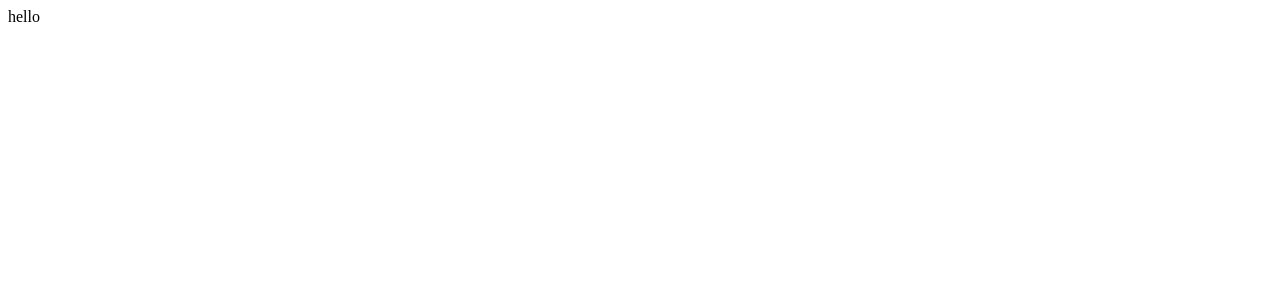
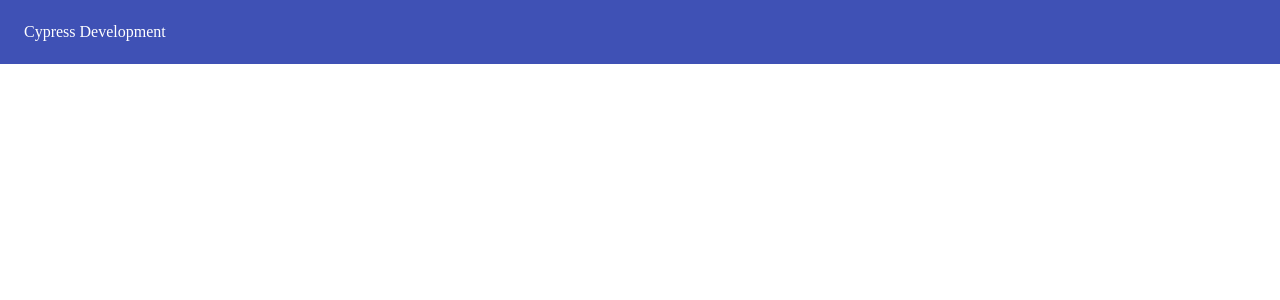
Before and after one commit to DanteCypress/Material-UI_ReactJS, a React (Create React App) app: page / in a window 1280 px wide. Shown: the top 300 px of the page. Built offline with nearby package versions, Linux system fonts and the light colour scheme.

Commit message:
MUI AppBar added

```diff
--- a/src/App.js
+++ /dev/null
@@ -1,7 +0,0 @@
-import React from "react";
-
-function App() {
-  return <div className="App">hello</div>;
-}
-
-export default App;
--- /dev/null
+++ b/src/components/App.js
@@ -0,0 +1,13 @@
+import React from "react";
+import Header from "../components/ui/header";
+
+function App() {
+  return (
+    <div className="App">
+      <Header />
+      Hello
+    </div>
+  );
+}
+
+export default App;
--- /dev/null
+++ b/src/components/ui/header.js
@@ -0,0 +1,27 @@
+import React from "react";
+import AppBar from "@material-ui/core/AppBar";
+import Toolbar from "@material-ui/core/Toolbar";
+import useScrollTrigger from "@material-ui/core/useScrollTrigger";
+
+function ElevationScroll(props) {
+  const { children } = props;
+  const trigger = useScrollTrigger({
+    disableHysteresis: true,
+    threshold: 0
+  });
+
+  return React.cloneElement(children, {
+    elevation: trigger ? 10 : 0
+  });
+}
+
+export default function header(props) {
+  return (
+    <ElevationScroll>
+      <AppBar position="fixed">
+        {/*Toolbar- stack content horizontally, rather than vertically*/}
+        <Toolbar>Cypress Development</Toolbar>
+      </AppBar>
+    </ElevationScroll>
+  );
+}
--- a/src/index.js
+++ b/src/index.js
@@ -1,5 +1,5 @@
 import React from "react";
 import ReactDOM from "react-dom";
-import App from "./App";
+import App from "./components/App";
 
 ReactDOM.render(<App />, document.getElementById("root"));
```
